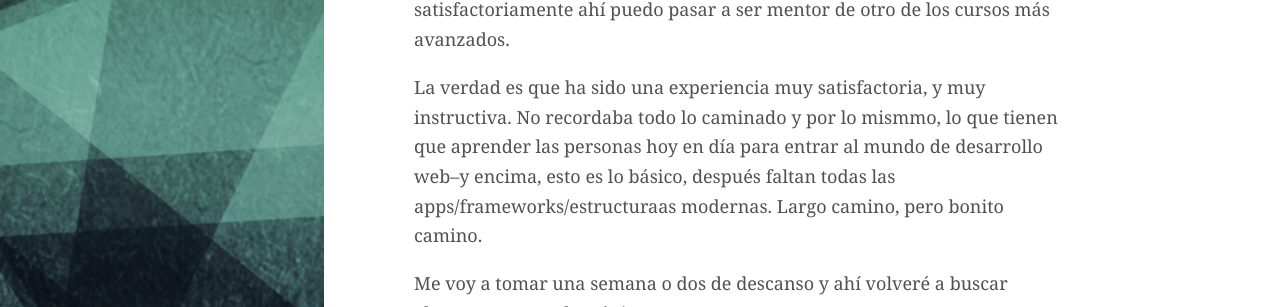
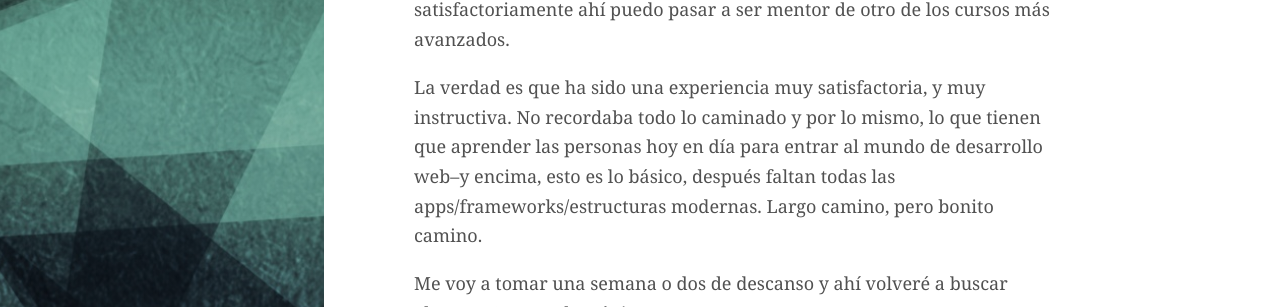
Before and after one commit to AquiGorka/aquigorka.github.io, a Jekyll site: the page built from _posts/2018-04-07-mentor-at-thinkful.md, in a window 1280 px wide and 900 px high, scrolled down 552 px. Shown: the part 185-492 px from the top of the window. Built offline with Jekyll 4.4.1, drawn with Linux system fonts in a browser that asks for light colours; comment, search, counter and statistics services are not loaded.

Commit message:
20180407: fix typos and update filename

```diff
--- a/_posts/2018-07-04-mentor-at-thinkful.md
+++ b/_posts/2018-04-07-mentor-at-thinkful.md
@@ -17,7 +17,7 @@ Hace 4 meses empecé un proyecto más: ser mentor para los estudiantes de [Think
 
 Hace unos días recibí el email que mi primera "mentoree" había completado satisfactoriamente su curso de introducción–como acabo de empezar tengo que pagar derecho de piso y ser mentor de estudiantes de curso de introducción y después de tres estudiantes que lo cumplan satisfactoriamente ahí puedo pasar a ser mentor de otro de los cursos más avanzados.
 
-La verdad es que ha sido una experiencia muy satisfactoria, y muy instructiva. No recordaba todo lo caminado y por lo mismmo, lo que tienen que aprender las personas hoy en día para entrar al mundo de desarrollo web–y encima, esto es lo básico, después faltan todas las apps/frameworks/estructuraas modernas. Largo camino, pero bonito camino.
+La verdad es que ha sido una experiencia muy satisfactoria, y muy instructiva. No recordaba todo lo caminado y por lo mismo, lo que tienen que aprender las personas hoy en día para entrar al mundo de desarrollo web–y encima, esto es lo básico, después faltan todas las apps/frameworks/estructuras modernas. Largo camino, pero bonito camino.
 
 Me voy a tomar una semana o dos de descanso y ahí volveré a buscar alumno. Con muchos ánimos.
 
```
